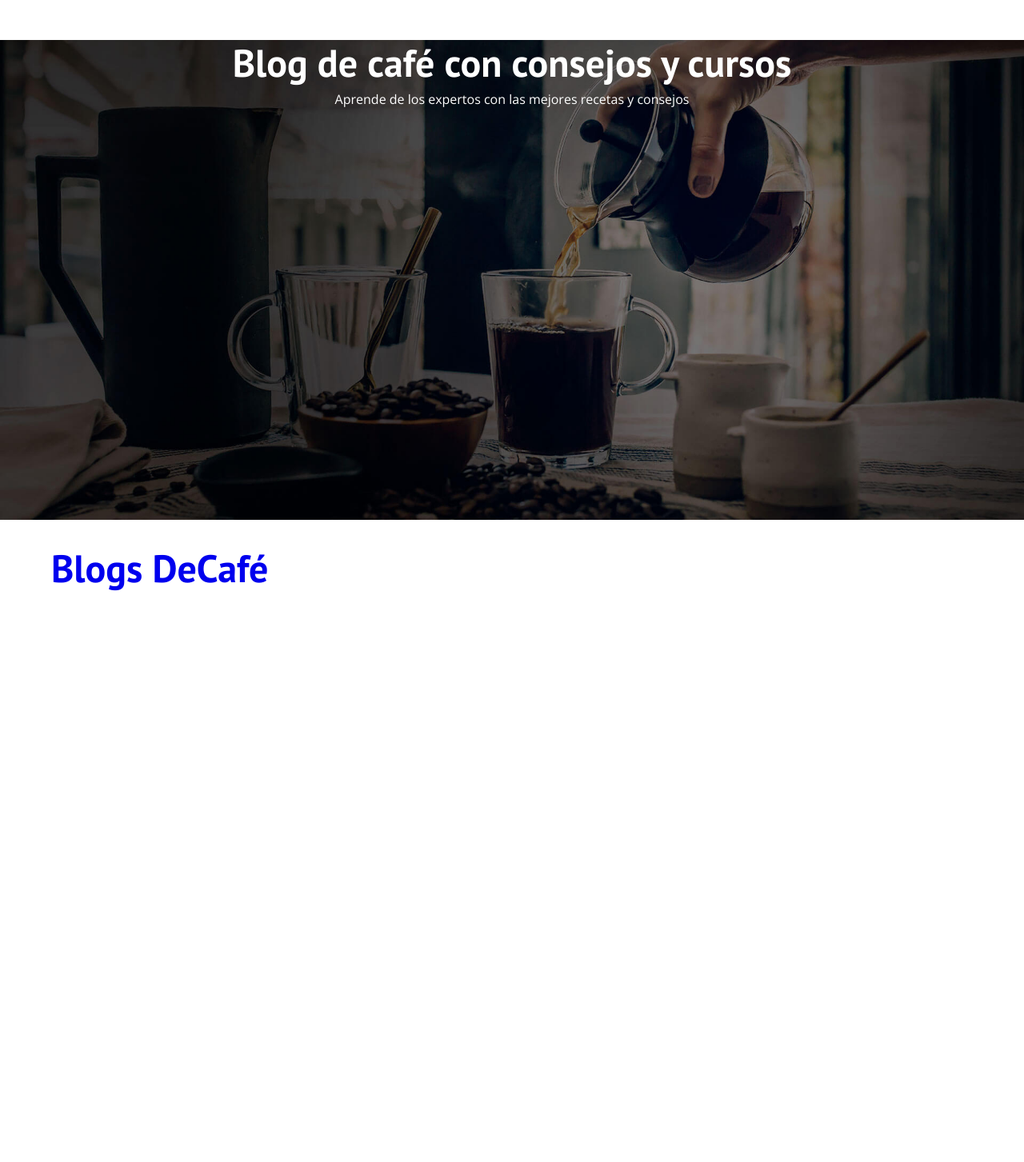
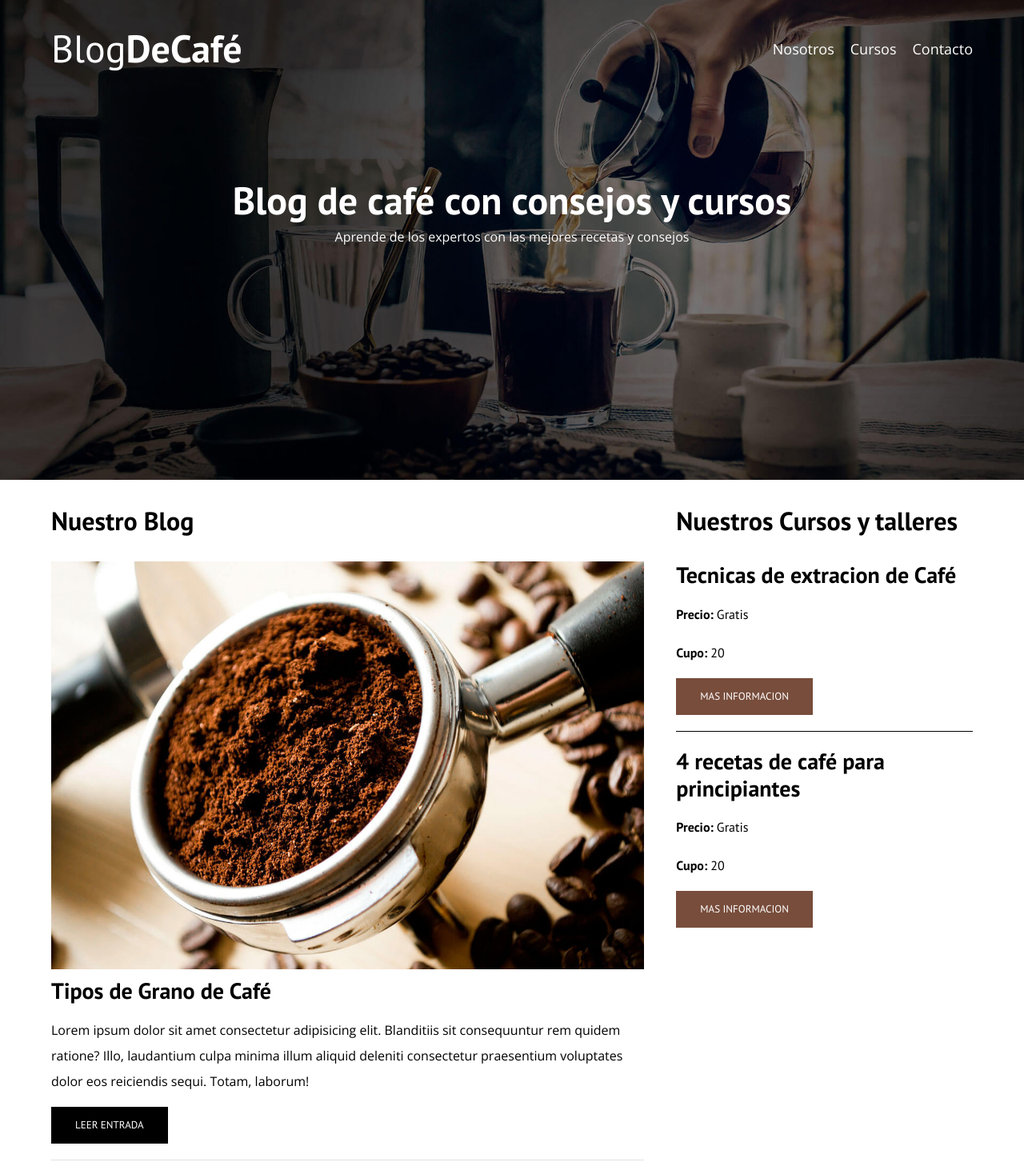
Before and after one commit to knitas0891/blog_caffe, a plain HTML site: page index.html in a window 1280 px wide. Shown: the top 1453 px of the page at 80% size. Before the commit the page ends 800 px from the top, so only its background shows below. Drawn offline with nearby package versions, Linux system fonts and the light colour scheme.

Commit message:
index terminado y comienza a crear /nosotros

```diff
--- a/css/style.css
+++ b/css/style.css
@@ -76,3 +76,132 @@ img {
     margin-top: 5rem;
 
 }
+
+@media (min-width: 768px) {
+
+  .header__texto{
+    margin-top: 10rem;
+  }
+
+}
+
+@media (min-width: 768px) {
+    .barra{
+        display: flex;
+        justify-content: space-between;
+        align-items: center;
+    }
+
+}
+
+.logo{
+    color: var(--blanco);
+}
+
+.logo__nombre{
+    font-weight: 400;
+}
+
+.logo__bold{
+    font-weight: 700;
+}
+.navegacion a:hover{
+    background-color: #784D3C;
+
+}
+
+@media (min-width: 768px) {
+
+    .navegacion{
+        display: flex;
+        gap: 2rem;
+
+    }
+
+}
+
+.navegacion___enlace{
+    display: block;
+    font-size: 1.8rem;
+    color: var(--blanco);
+}
+.navegacion a:hover{
+    background-color: #784D3C;
+}
+/**Blog**/
+
+@media (min-width: 768px) {
+
+    .contenido-principal{
+        display: grid;
+        grid-template-columns: 2fr 1fr;
+        gap: 4rem;
+    }
+
+}
+
+.entrada{
+    border-bottom: 1px solid #e1e1e1;
+    margin-bottom: 2rem;
+}
+
+.entrada:last-of-type{
+    border: none;
+    margin-bottom: 0;
+}
+
+.boton{
+    display: block;
+    font-family:var(--fuenteHeading);
+    color: var(--blanco);
+    text-align: center;
+    padding: 1rem 3rem;
+    font-size: 1.3rem;
+    text-transform: uppercase;
+    margin-bottom: 2rem;
+}
+@media (min-width: 768px) {
+   .boton{
+    display: inline-block;
+
+   }
+
+
+}
+.boton--principal{
+    background-color: var(--negro);
+}
+
+.boton--secundario{
+    background-color: var(--primario);
+}
+
+.cursos{
+    list-style: none;
+}
+
+.widget-curso{
+    border-bottom: 1px solid var(--negro);
+    margin-bottom: 2rem;
+}
+
+.widget-curso:last-of-type{
+    border:none;
+    margin-bottom: 0;
+}
+
+.widget-curso__label{
+    font-family: var(--fuenteHeading);
+    font-weight: bold;
+
+}
+
+.widget-curso__info{
+    font-weight:normal;
+}
+
+.footer{
+    background-color: #000000;
+    padding-bottom: 3rem;
+    margin-top: 4rem;
+}
--- a/index.html
+++ b/index.html
@@ -11,24 +11,101 @@
 </head>
 <body>
 <header class="header">
+
+    <div class="contenedor">
+        <div class="barra">
+            <a href="index.html" class="logo no-margin centrar-texto">
+                <h1 class="logo__nombre">Blog<span class="logo__bold">DeCafé</span></h1>
+            </a>
+            <nav class="navegacion centrar-texto">
+                <a href="Nosotros.html" class="navegacion___enlace">Nosotros</a>
+                <a href="Cursos.html" class="navegacion___enlace">Cursos</a>
+                <a href="Contacto.html" class="navegacion___enlace">Contacto</a>
+            </nav>
+        </div> <!-- barra -->
+    </div> <!--contenedor-->
+
     <div class="header__texto">
         <h1 class="no-margin"> Blog de café con consejos y cursos</h1>
         <p class="no-margin">Aprende de los expertos con las mejores recetas y consejos</p>
 
     </div>
 </header>
-<div class="contenedor">
-    <div class="barra">
-        <a href="index.html" class="logo">
-            <h1 class="logo__nombre">Blogs <span class="logo__bold">DeCafé</span></h1>
-        </a>
-        <nav class="navegacion">
-            <a href="#" class="navegacion___enlace"></a>
-            <a href="#" class="navegacion___enlace"></a>
-            <a href="#" class="navegacion___enlace"></a>
-        </nav>
+<div class="contenedor contenido-principal">
+    <main class="blog">
+        <h3>Nuestro Blog</h3>
+        <article class="entrada">
+            <div class="entrada__imagen">
+                <img src="img/blog1.jpg" alt="imagen blog">
+            </div>
+            <div class="entrada__contenido">
+                <h4 class="no-margin"> Tipos de Grano de Café</h4>
+                <p>Lorem ipsum dolor sit amet consectetur adipisicing elit. Blanditiis sit consequuntur rem quidem ratione? Illo, laudantium culpa minima illum aliquid deleniti consectetur praesentium voluptates dolor eos reiciendis sequi. Totam, laborum!</p>
+                <a href="articulo.html" class="boton boton--principal">Leer entrada</a>
+            </div>
+        </article>
+        <article class="entrada">
+            <div class="entrada__imagen">
+                <img src="img/blog2.jpg" alt="imagen blog">
+            </div>
+            <div class="entrada__contenido">
+                <h4 class="no-margin"> 3 deliciosas recetas de Café</h4>
+                <p>Lorem ipsum dolor sit amet consectetur adipisicing elit. Blanditiis sit consequuntur rem quidem ratione? Illo, laudantium culpa minima illum aliquid deleniti consectetur praesentium voluptates dolor eos reiciendis sequi. Totam, laborum!</p>
+                <a href="articulo.html" class="boton boton--principal">Leer entrada</a>
+            </div>
+        </article>
+        <article class="entrada">
+            <div class="entrada__imagen">
+                <img src="img/blog3.jpg" alt="imagen blog">
+            </div>
+            <div class="entrada__contenido">
+                <h4 class="no-margin"> Beneficios del cafe</h4>
+                <p>Lorem ipsum dolor sit amet consectetur adipisicing elit. Blanditiis sit consequuntur rem quidem ratione? Illo, laudantium culpa minima illum aliquid deleniti consectetur praesentium voluptates dolor eos reiciendis sequi. Totam, laborum!</p>
+                <a href="articulo.html" class="boton boton--principal">Leer entrada</a>
+            </div>
+        </article>
+
+    </main>
+    <aside class="sidebar">
+        <h3>Nuestros Cursos y talleres</h3>
+        <ul class="cursos no-padding">
+            <li class="widget-curso">
+                <h4 class="no-margin">Tecnicas de extracion de Café</h4>
+                <p class="widget-curso__label">Precio:
+                    <span class="widget-curso__info">Gratis</span>
+                </p>
+                <p class="widget-curso__label">Cupo:
+                    <span class="widget-curso__info">20</span>
+                </p>
+                <a href="entrada.html" class="boton boton--secundario">Mas informacion</a>
+            </li>
+            <li>
+                <h4 class="no-margin">4 recetas de café para principiantes</h4>
+                <p class="widget-curso__label">Precio:
+                    <span class="widget-curso__info">Gratis</span>
+                </p>
+                <p class="widget-curso__label">Cupo:
+                    <span class="widget-curso__info">20</span>
+                </p>
+                <a href="entrada.html" class="boton boton--secundario">Mas informacion</a>
+            </li>
+        </ul>
+    </aside>
+</div>
+<footer class="footer">
+    <div class="contenedor">
+        <div class="barra">
+            <a href="index.html" class="logo no-margin centrar-texto">
+                <h1 class="logo__nombre">Blog<span class="logo__bold">DeCafé</span></h1>
+            </a>
+            <nav class="navegacion centrar-texto">
+                <a href="Nosotros.html" class="navegacion___enlace">Nosotros</a>
+                <a href="Cursos.html" class="navegacion___enlace">Cursos</a>
+                <a href="Contacto.html" class="navegacion___enlace">Contacto</a>
+            </nav>
+        </div> <!-- barra -->
     </div>
-</div>
 
+</footer>
 </body>
 </html>
```
Also changed, not shown: Nosotros.html (added, +15 -0 lines).
